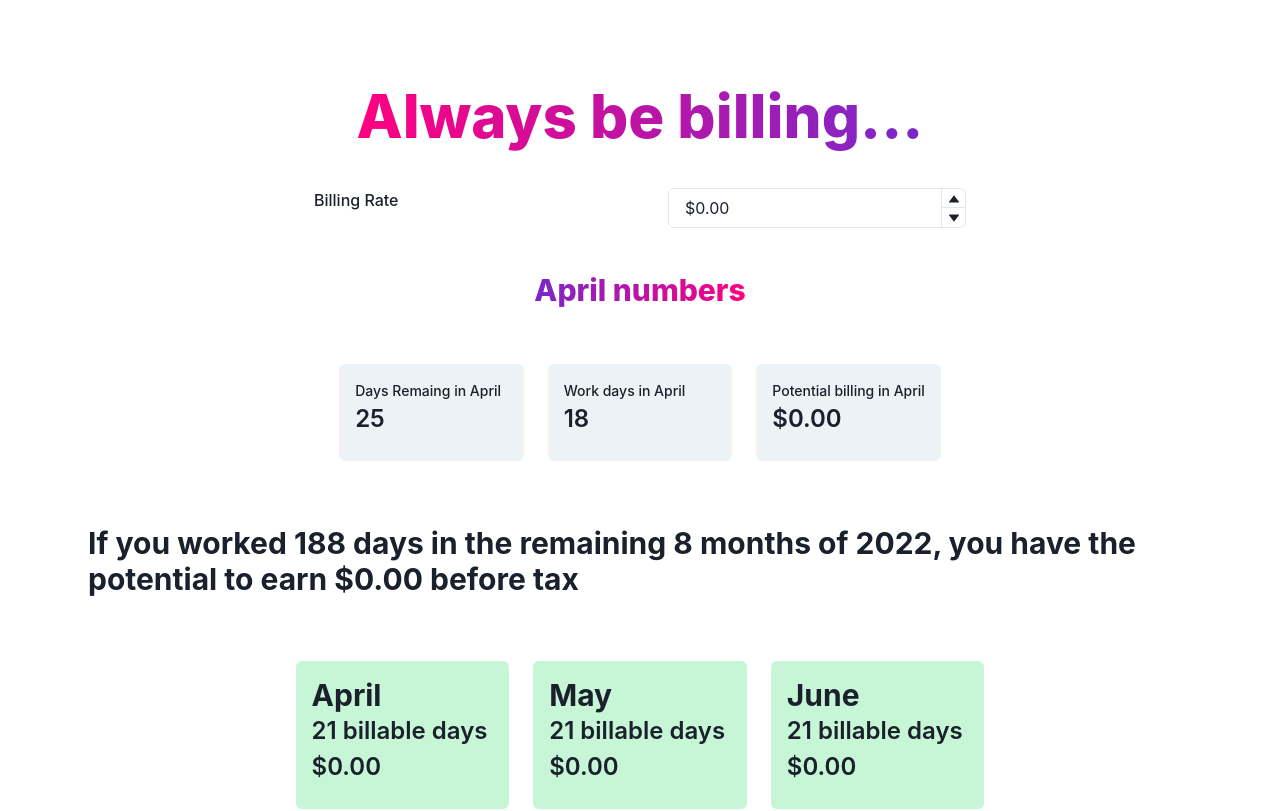
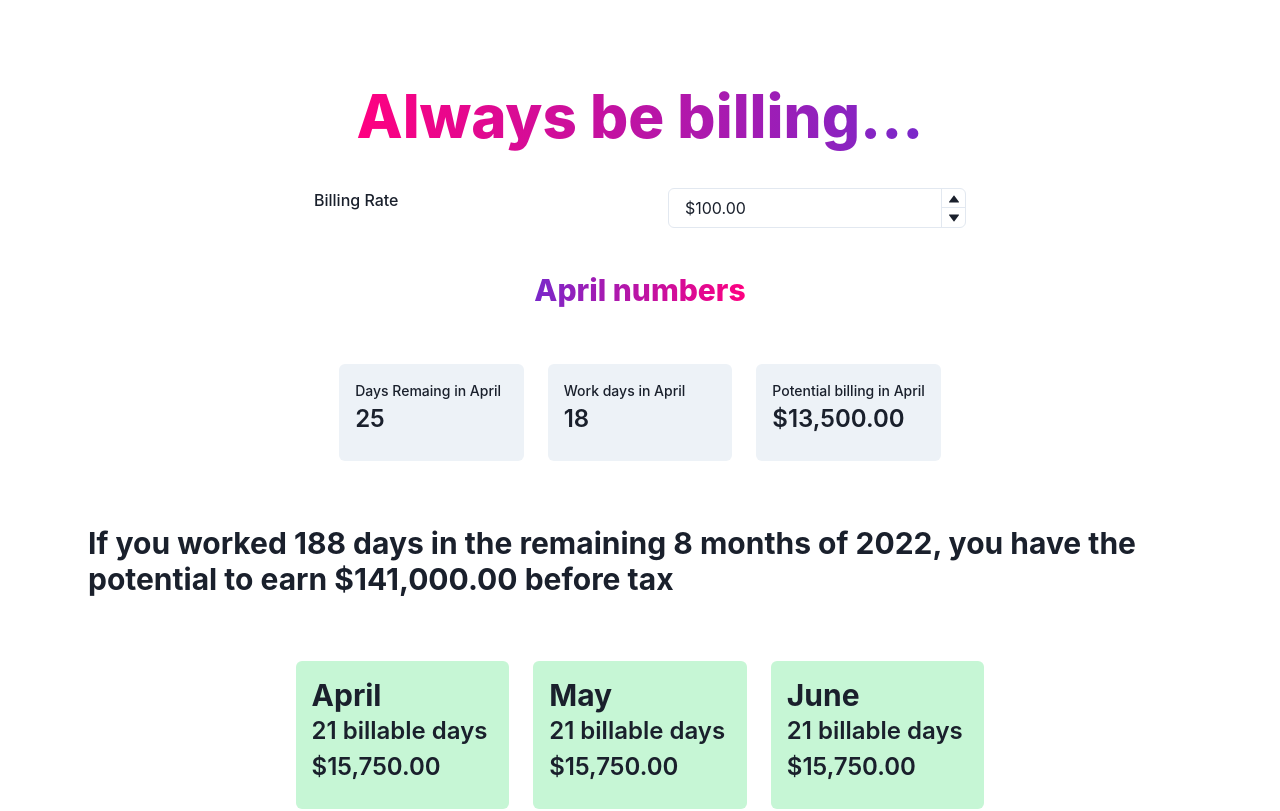
Before and after one commit to seventy6/always-be-billing, a Next.js app: page / in a window 1280 px wide. Shown: the top 811 px of the page. Built offline with nearby package versions, Linux system fonts and the light colour scheme.

Commit message:
Fixed number stepper to $100

```diff
--- a/components/Billing.js
+++ b/components/Billing.js
@@ -33,7 +33,7 @@ function Billing(props) {
           <NumberInput
             value={formatToCurrency(parseCurrencyToNumber(billing))}
             precision={2}
-            step={0.5}
+            step={10.0}
             onChange={(valueString) => updateRate(valueString)}
           >
             <NumberInputField />
--- a/pages/_app.js
+++ b/pages/_app.js
@@ -6,7 +6,7 @@ import { formatToCurrency } from "../utils/helpers";
 
 function MyApp({ Component, pageProps }) {
 
-  const [billing, setBilling] = useState('0');
+  const [billing, setBilling] = useState('100');
 
   useEffect(() => {
     // once we've hydrated on the client w/ the initial
```
